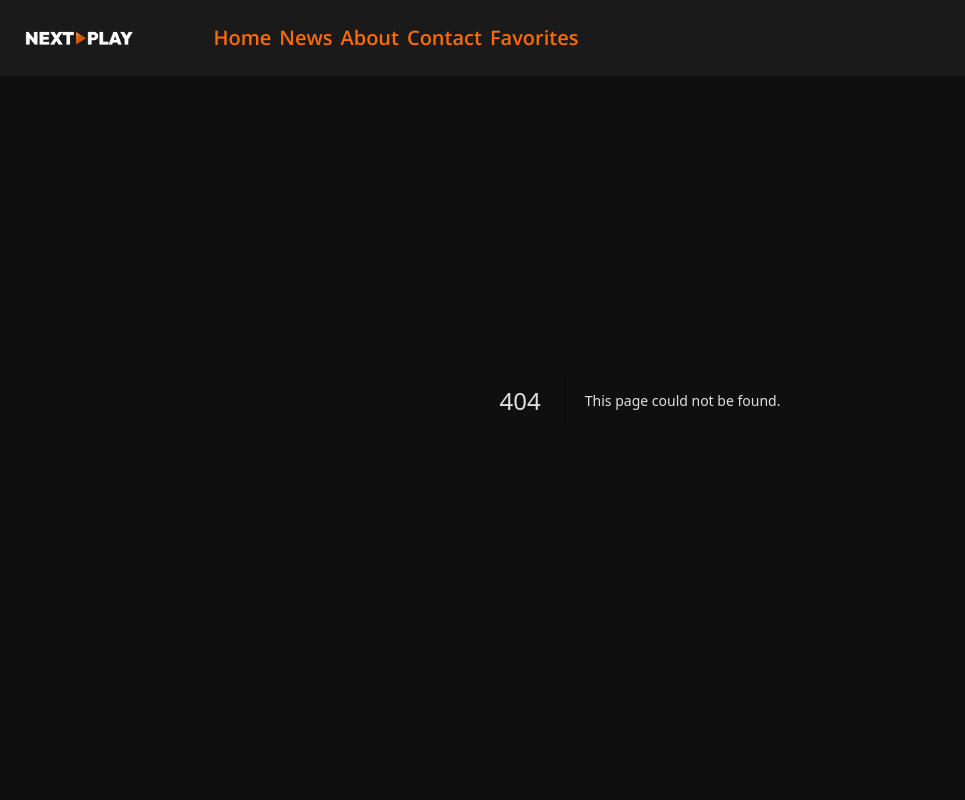
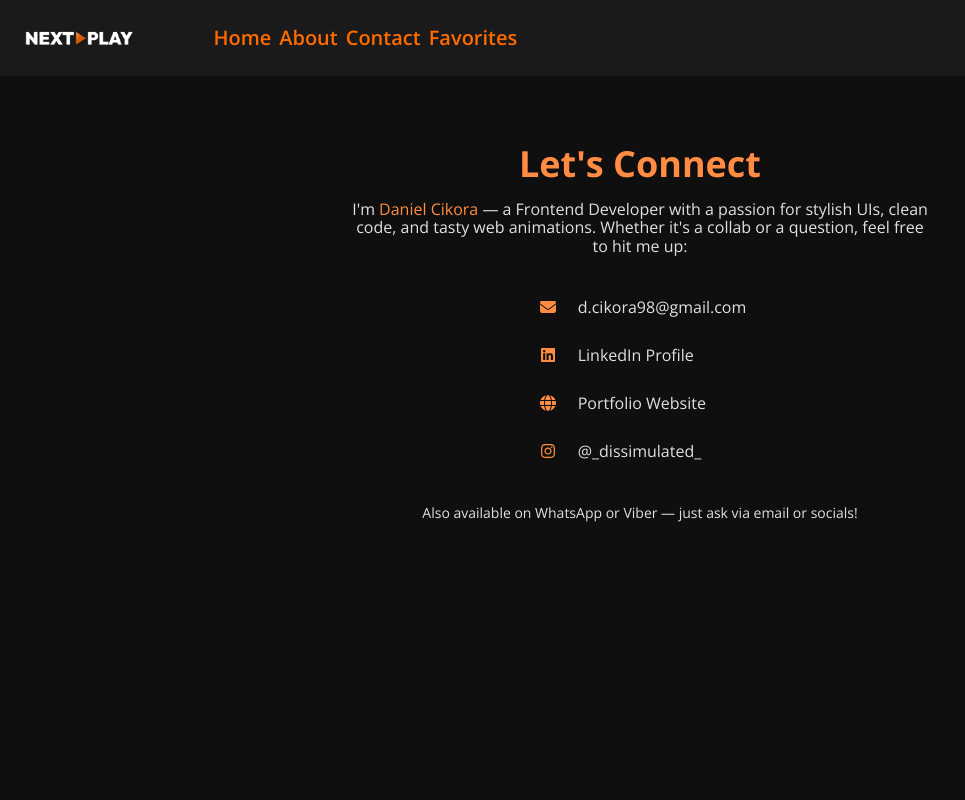
Before and after one commit to DanielCikora/next-play, a Next.js app: page /contact in a window 1280 px wide. Before the commit this address had no page. Shown: the top 800 px of the page, without its empty margins (0-965 px from the left). Built offline with nearby package versions, Linux system fonts and the light colour scheme.

Commit message:
Contact - Done.

```diff
--- a/package.json
+++ b/package.json
@@ -10,6 +10,7 @@
   },
   "dependencies": {
     "@fortawesome/fontawesome-free": "^6.7.2",
+    "@fortawesome/free-brands-svg-icons": "^6.7.2",
     "@fortawesome/free-regular-svg-icons": "^6.7.2",
     "@fortawesome/free-solid-svg-icons": "^6.7.2",
     "@fortawesome/react-fontawesome": "^0.2.2",
--- /dev/null
+++ b/src/app/contact/page.tsx
@@ -0,0 +1,59 @@
+import { FontAwesomeIcon } from "@fortawesome/react-fontawesome";
+import { contactLinks } from "@/constants/constants";
+export default function ContactPage() {
+  return (
+    <main>
+      <section
+        className='contact py-36 min-h-dvh'
+        aria-labelledby='contact-heading'
+      >
+        <div className='wrapper'>
+          <div className='contact__content flex flex-col items-center'>
+            <h2
+              id='contact-heading'
+              className='text-4xl font-bold text-center text-light-orange mb-4'
+            >
+              Let's Connect
+            </h2>
+            <p className='text-center text-light-gray max-w-xl mx-auto mb-10'>
+              I'm <span className='text-light-orange'>Daniel Cikora</span> — a
+              Frontend Developer with a passion for stylish UIs, clean code, and
+              tasty web animations. Whether it's a collab or a question, feel
+              free to hit me up:
+            </p>
+            <ul
+              className='space-y-6 text-base text-light-gray max-w-md mx-auto'
+              aria-label='Contact Methods'
+            >
+              {contactLinks.map(({ icon, href, label }) => (
+                <li key={label} className='flex items-center gap-4'>
+                  <FontAwesomeIcon
+                    icon={icon}
+                    className='text-light-orange w-7 h-7'
+                    aria-hidden='true'
+                  />
+                  <a
+                    href={href}
+                    target={href.startsWith("http") ? "_blank" : undefined}
+                    rel={
+                      href.startsWith("http")
+                        ? "noopener noreferrer"
+                        : undefined
+                    }
+                    className='hover:text-burnt-orange transition-colors'
+                  >
+                    {label}
+                  </a>
+                </li>
+              ))}
+            </ul>
+            <p className='text-sm text-center text-light-gray mt-10'>
+              Also available on WhatsApp or Viber — just ask via email or
+              socials!
+            </p>
+          </div>
+        </div>
+      </section>
+    </main>
+  );
+}
--- a/src/app/news/page.tsx
+++ /dev/null
@@ -1,3 +0,0 @@
-export default function NewsPage() {
-  return <h1>News Page</h1>;
-}
--- a/src/components/layout/navigation/Pagination.tsx
+++ b/src/components/layout/navigation/Pagination.tsx
@@ -12,8 +12,9 @@ export default function Pagination({
         return (
           <button
             key={page}
+            type='button'
             onClick={() => setCurrentPage(page)}
-            className={`cursor-pointer w-10 h-10 rounded border ${
+            className={`button cursor-pointer w-10 h-10 rounded border ${
               currentPage === page ? "bg-burnt-orange font-bold" : "bg-charcoal"
             }`}
           >
--- a/src/components/layout/sidebar/Sidebar.tsx
+++ b/src/components/layout/sidebar/Sidebar.tsx
@@ -51,8 +51,9 @@ export default function Sidebar() {
   return (
     <aside className='sidebar md:sticky static top-0 left-0 pt-26 w-full md:max-w-[350px] max-w-full mb-5'>
       <button
+        type='button'
         onClick={toggleFiltersOpen}
-        className='cursor-pointer text-white px-3 py-4 md:hidden bg-[#1A1A1A] block border border-solid hover:bg-white hover:text-[#1A1A1A] transition-all duration-300 ease-in-out border-white rounded text-center w-full font-semibold'
+        className='button cursor-pointer text-white px-3 py-4 md:hidden bg-[#1A1A1A] block border border-solid hover:bg-white hover:text-[#1A1A1A] transition-all duration-300 ease-in-out border-white rounded text-center w-full font-semibold'
       >
         Filters
       </button>
--- a/src/components/ui/Card.tsx
+++ b/src/components/ui/Card.tsx
@@ -26,7 +26,8 @@ export default function Card({ game }: CardPropsDataTypes) {
                 isFav ? removeFavorite(game.id) : addFavorite(game);
               }}
               type='button'
-              className='cursor-pointer'
+              className='button__fav cursor-pointer'
+              aria-label='Add or Remove from Favorites'
             >
               {isFav ? (
                 <FontAwesomeIcon
--- a/src/constants/constants.ts
+++ b/src/constants/constants.ts
@@ -1,8 +1,11 @@
 import { NavItemPropsDataType } from "@/types/props";
+import { ContactLinkType } from "@/types/contact";
+
+import { faEnvelope, faGlobe } from "@fortawesome/free-solid-svg-icons";
+import { faLinkedin, faInstagram } from "@fortawesome/free-brands-svg-icons";
 
 const navigationItems: NavItemPropsDataType[] = [
   { href: "/", linkText: "Home", showIn: ["header"] },
-  { href: "/news", linkText: "News", showIn: ["header"] },
   { href: "/about", linkText: "About", showIn: ["header", "footer"] },
   { href: "/contact", linkText: "Contact", showIn: ["header", "footer"] },
   { href: "/favorites", linkText: "Favorites", showIn: ["header"] },
@@ -16,3 +19,27 @@ export const headerItems = navigationItems.filter((item) =>
 export const footerItems = navigationItems.filter((item) =>
   item.showIn?.includes("footer")
 );
+
+export const contactLinks: ContactLinkType[] = [
+  {
+    icon: faEnvelope,
+    href: "mailto:d.cikora98@gmail.com",
+    label: "d.cikora98@gmail.com",
+    isEmail: true,
+  },
+  {
+    icon: faLinkedin,
+    href: "https://linkedin.com/in/daniel-cikora-a7344a253",
+    label: "LinkedIn Profile",
+  },
+  {
+    icon: faGlobe,
+    href: "https://danielcikora.netlify.app",
+    label: "Portfolio Website",
+  },
+  {
+    icon: faInstagram,
+    href: "https://instagram.com/_dissimulated_",
+    label: "@_dissimulated_",
+  },
+];
--- /dev/null
+++ b/src/types/contact.d.ts
@@ -0,0 +1,6 @@
+export type ContactLinkType = {
+  icon: IconDefinition;
+  href: string;
+  label: string;
+  isEmail?: boolean;
+};
```
Also changed, not shown: src/components/layout/games/Games.tsx (+9 -10 lines), 1 other file (tests, documents, lock files or other folders).
